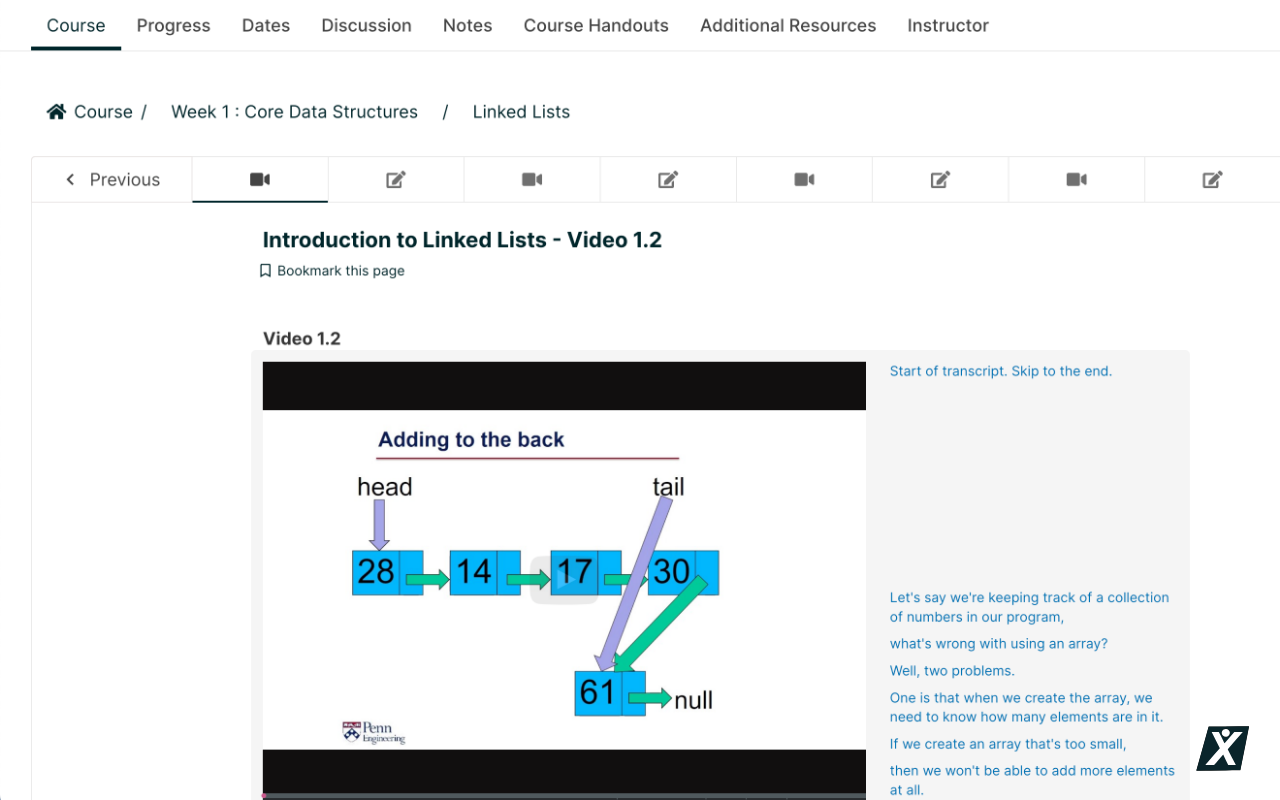
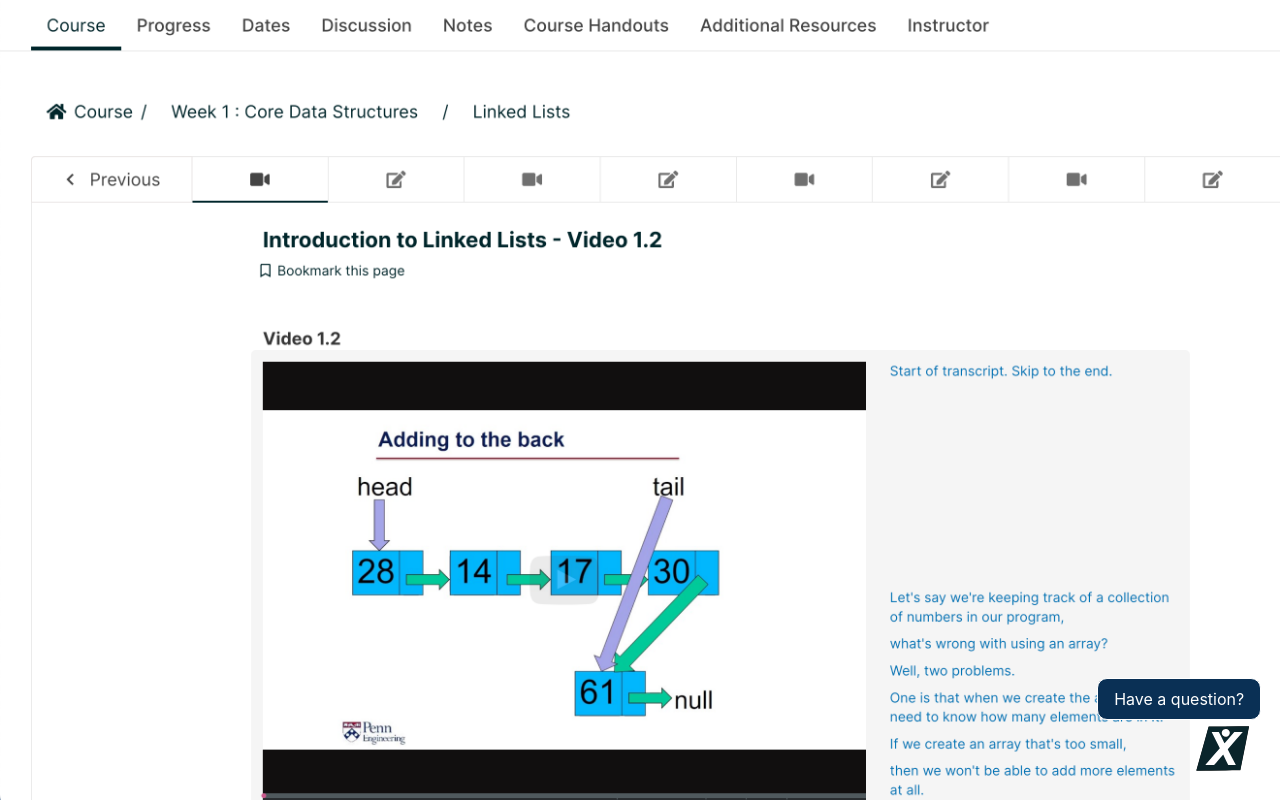
Before and after one commit to TheEarlyNerd/edx-chatbot, a React (Create React App) app: page / in a window 1280 px wide. Built offline with nearby package versions, Linux system fonts and the light colour scheme.

Commit message:
Added scroll to bottom functionality

```diff
--- a/src/components/ToggleXpertButton/index.css
+++ b/src/components/ToggleXpertButton/index.css
@@ -5,3 +5,9 @@
 .sidebar-open {
     right: 31%;
 }
+
+.open-negative-margin {
+    background-color: #0A3055;
+    border-radius: 10px;
+    margin-left: -80px;
+}
--- a/src/components/ToggleXpertButton/index.jsx
+++ b/src/components/ToggleXpertButton/index.jsx
@@ -19,11 +19,13 @@ const ToggleXpert = ({ isOpen, setIsOpen }) => {
   }
 
   return (
-    <button
-      className={`fixed bottom-4 sidebar-closed px-4 py-2 transition-all ease duration-800`}
-      onClick={handleClick}
-    >
-      <NewXeySvg width="58" />
+    <button className="fixed justify-end bottom-4 sidebar-closed transition-all ease duration-800" onClick={handleClick}>
+      <div className="open-negative-margin absolute bottom-16 px-4 py-2 text-white border border-white">
+        <span>Have a question?</span>
+      </div>
+      <div className={`px-4 py-2`} >
+        <NewXeySvg width="58" />
+      </div>
     </button>
   );
 };
```
